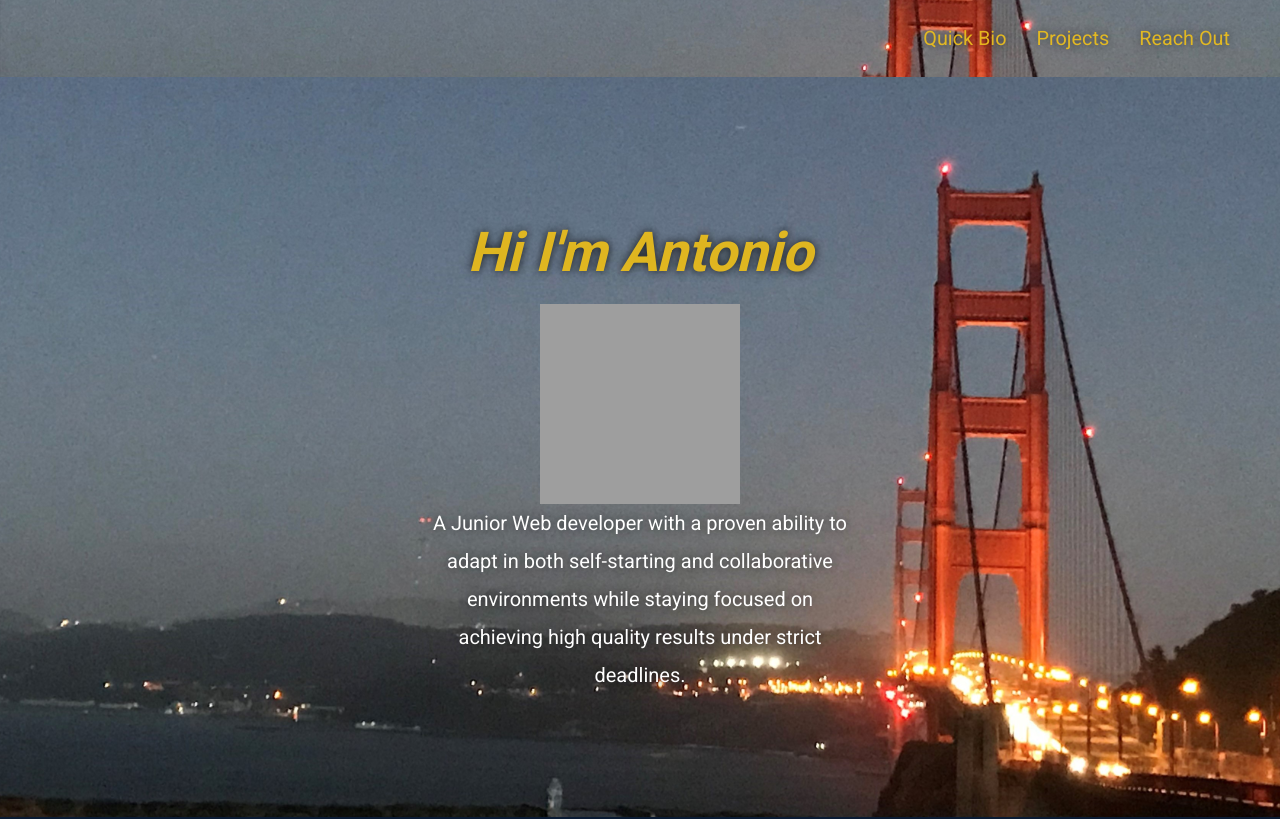
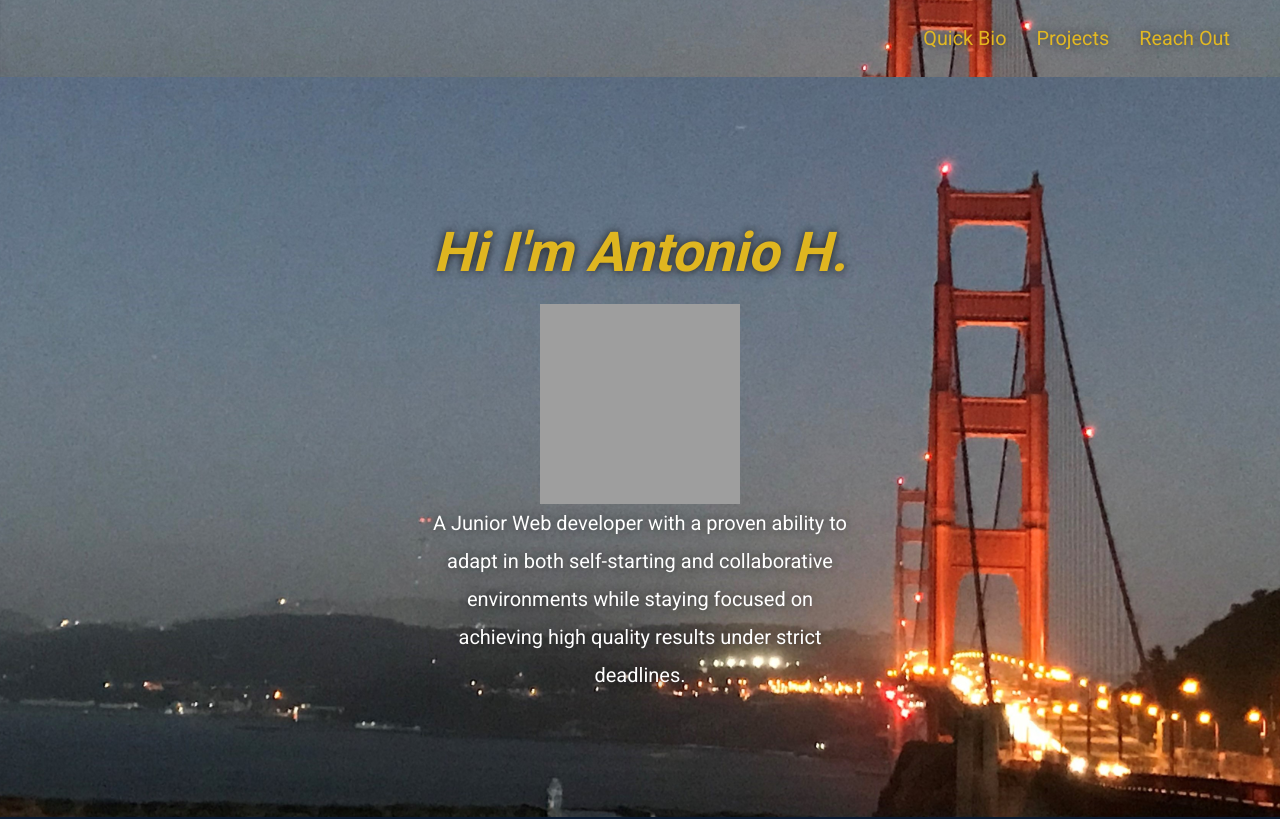
Before and after one commit to Tonycodesnow/My-Site, a plain HTML site: page index.html in a window 1280 px wide. Shown: the top 819 px of the page. Drawn offline with nearby package versions, Linux system fonts and the light colour scheme; grey boxes are pictures that could not be loaded.

Commit message:
Update index.html

```diff
--- a/index.html
+++ b/index.html
@@ -38,7 +38,7 @@
     <!-- heros/jumotron section -->
     <section class="hero">
       <div class="hero-cta">
-        <h2>Hi I'm Antonio</h2>
+        <h2>Hi I'm Antonio H.</h2>
             <img class="Ant"
             src="./assets/images/Antspix.png" alt="Antonio's Portfolio" />
         <p>
```
